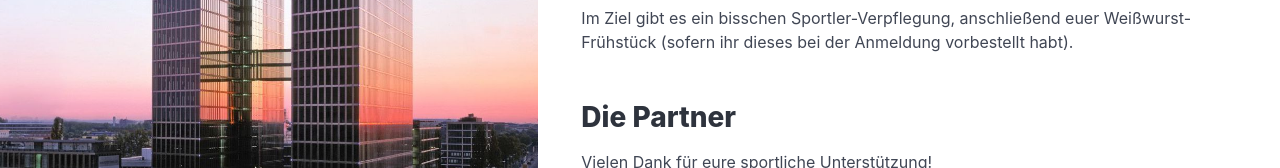
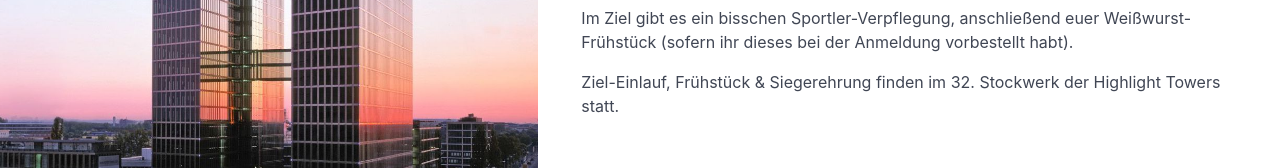
Before and after one commit to steffkes/munich-sunrise, a Nuxt app: page /wettkampf/zeitplan in a window 1280 px wide. Shown: the part 495-663 px from the top of the page. Built offline with nearby package versions, Linux system fonts and the light colour scheme.

Commit message:
clarify organisational topics

```diff
--- a/pages/wettkampf/zeitplan.vue
+++ b/pages/wettkampf/zeitplan.vue
@@ -31,6 +31,11 @@ useSeoMeta({
         Weißwurst-Frühstück (sofern ihr dieses bei der Anmeldung vorbestellt
         habt).
       </p>
+
+      <p>
+        Ziel-Einlauf, Frühstück & Siegerehrung finden im 32. Stockwerk der
+        Highlight Towers statt.
+      </p>
     </div>
   </div>
 </template>
```
